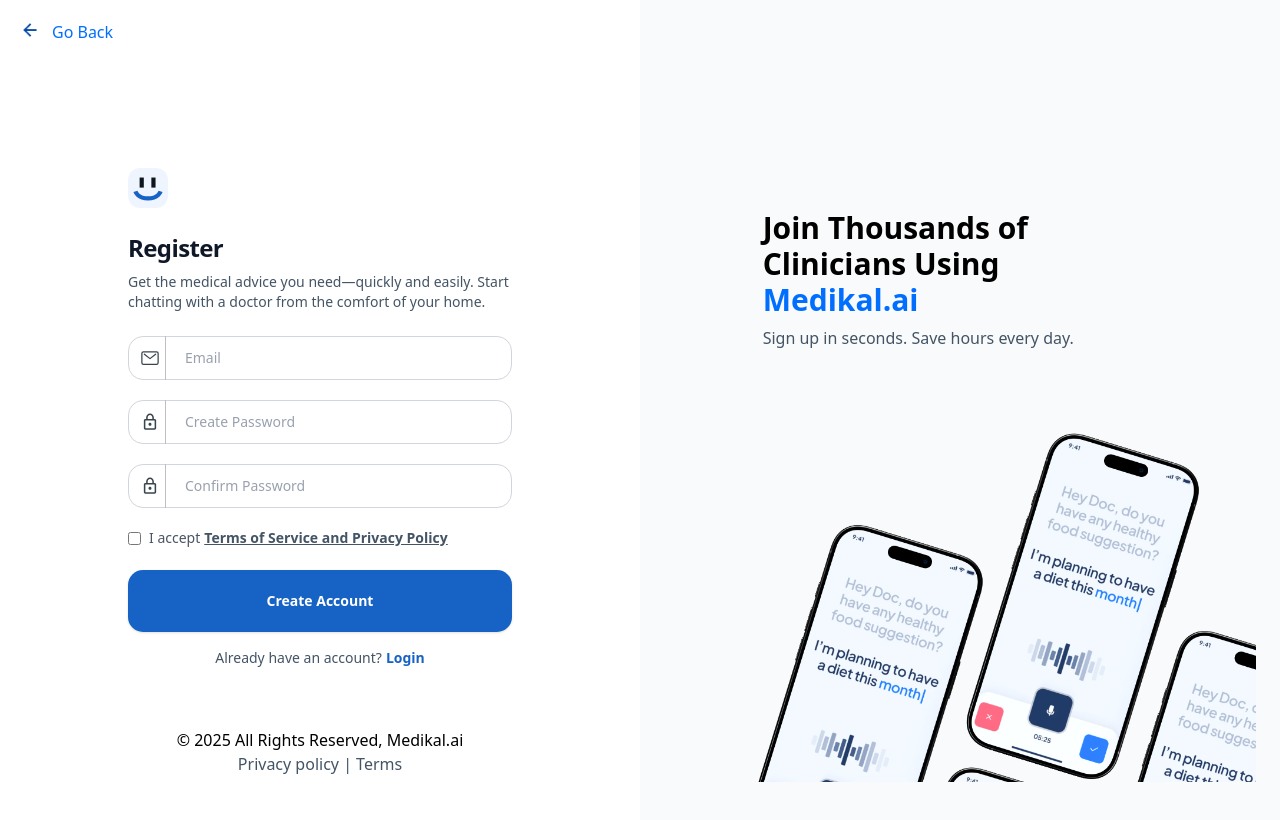
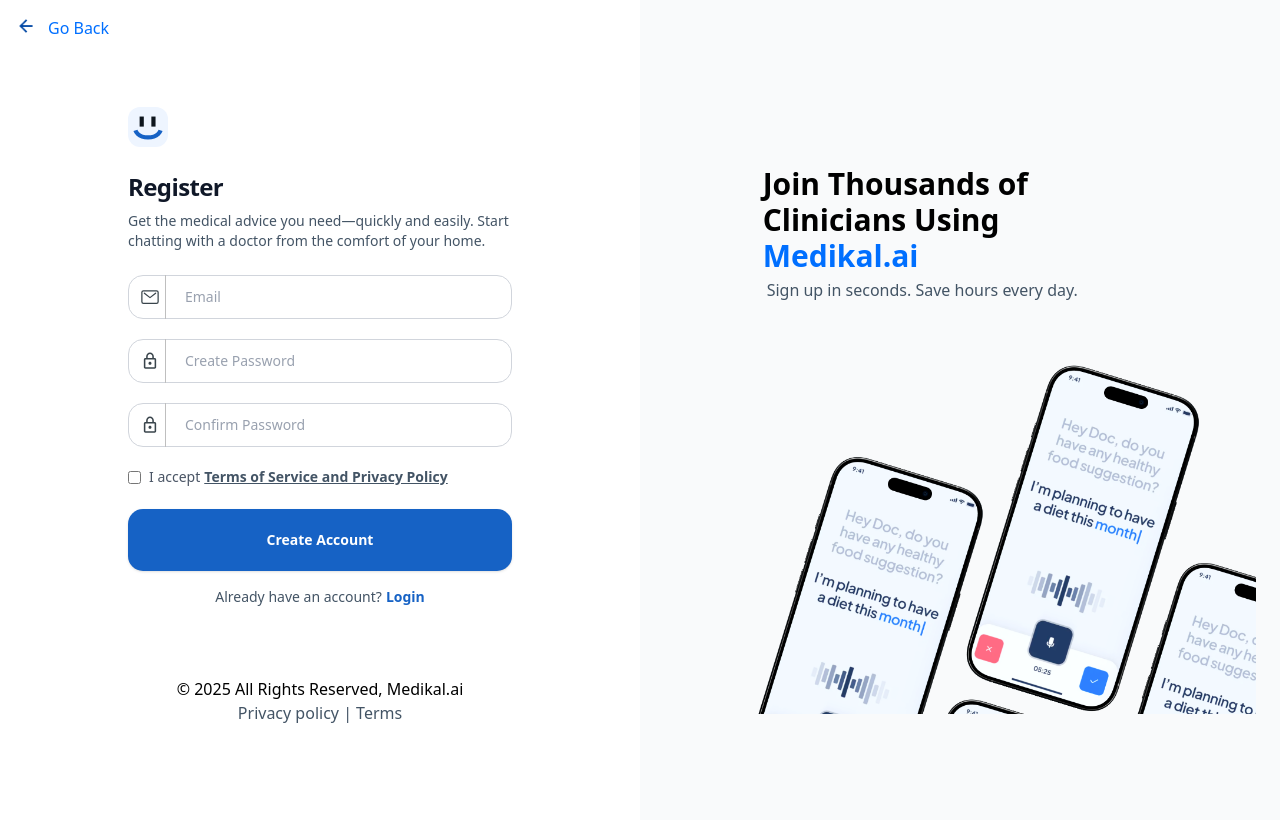
Before and after one commit to prafullvyas272/react-design-repo, a React (Vite) app: page /register in a window 1280 px wide. Shown: the top 820 px of the page. Built offline with nearby package versions, Linux system fonts and the light colour scheme; a web font is replaced by a local one.

Commit message:
fix: fixed the issue of spacing

```diff
--- a/src/Components/Pages/Register/Register.tsx
+++ b/src/Components/Pages/Register/Register.tsx
@@ -4,16 +4,14 @@
   return (
     <>
 
-     <div className="grid grid-cols-1 lg:grid-cols-2 ">
-      <div>
-      <p className="m-5 flex logo-text">
+    <div className="grid grid-cols-2">
+    <p className="mt-4 ml-4 flex logo-text ">
         <img src="/assets/arrow.png" className="w-5 h-5 mr-3" />
         Go Back
       </p>
-      </div>
-      <div className="flex flex-col justify-center px-6 py-12 bg-gray-50 w-full relative">
-        </div>
-     </div>
+      <p className=" bg-gray-50 ">
+      </p>
+    </div>
 
       <div className="grid grid-cols-1 lg:grid-cols-2 min-h-screen bg-white">
         {/* First Section */}
@@ -140,17 +138,17 @@
               Clinicians Using <br />
               <span className="special-text">Medikal.ai</span>
             </h2>
-            <p className="mt-2 text-gray-600 text-left">
+            <p className="m-1 text-gray-600 text-left">
               Sign up in seconds. Save hours every day.
             </p>
           </div>
 
           {/* Image at bottom, aligned right */}
-          <div className="w-full mt-6 flex justify-end">
+          <div className="w-full  flex justify-end">
             <img
               alt="Mobile preview"
               src="/assets/mobiles.png"
-              className="w-auto h-auto max-w-full"
+              className="w-auto max-w-full"
             />
           </div>
         </div>
--- a/src/index.css
+++ b/src/index.css
@@ -118,5 +118,5 @@
 }
 
 .register-footer-div {
-  margin-top: 60px;
+  margin-top: 70px;
 }
```
